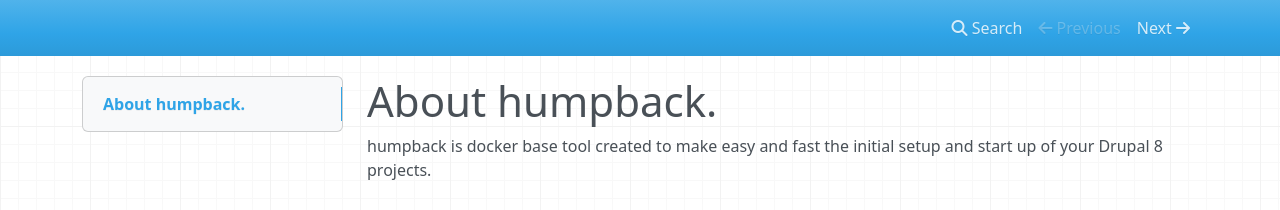
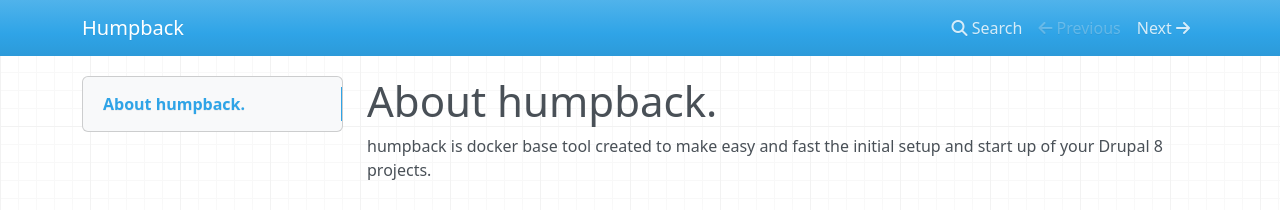
Before and after one commit to humpbackdev/humpback-docs, an MkDocs documentation site: the page built from docs/about/about-humpback.md, in a window 1280 px wide. Shown: the top 210 px of the page. Built offline with MkDocs 1.6.1, drawn with Linux system fonts in a browser that asks for light colours; nearby versions of some CDN libraries.

Commit message:
Added site name to the mkdocs config file

```diff
--- a/mkdocs.yml
+++ b/mkdocs.yml
@@ -1 +1,2 @@
 docs_dir: docs
+site_name: Humpback
```
